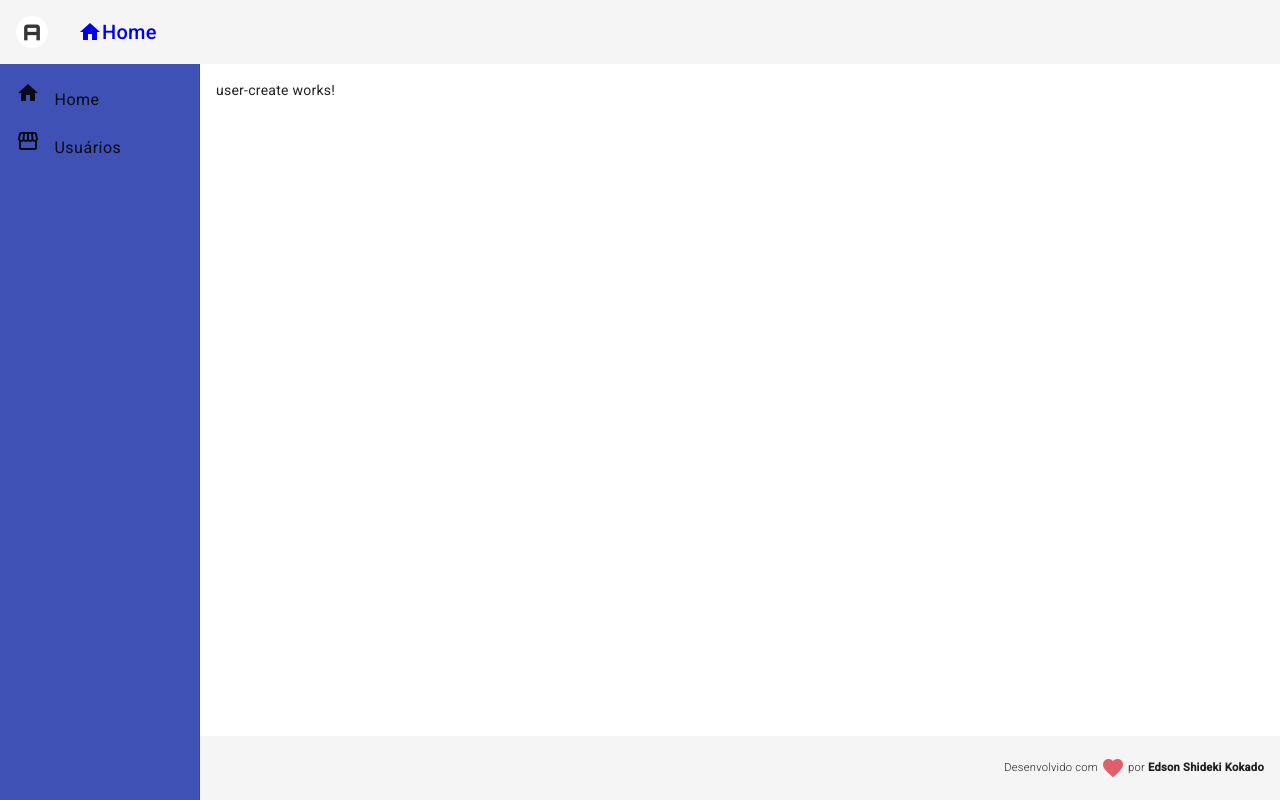
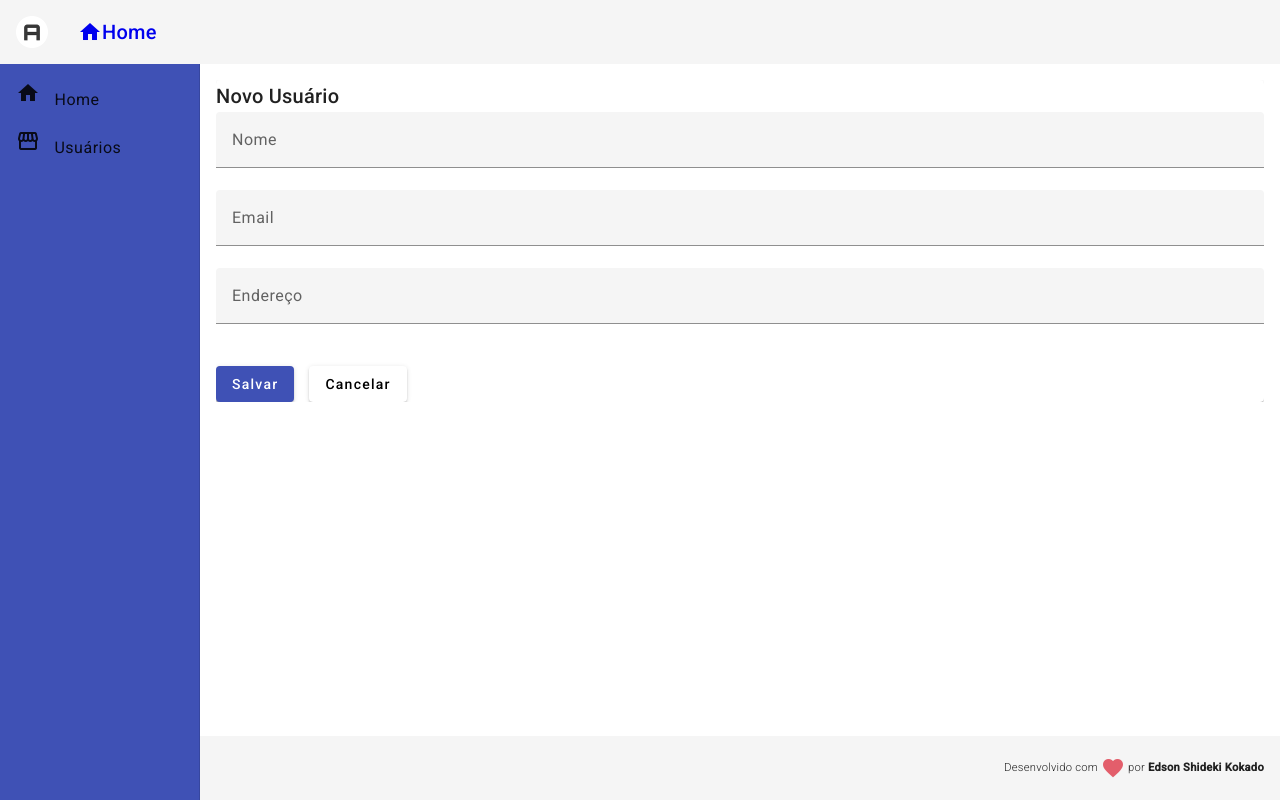
Before and after one commit to eskokado/teste-tecnico-abov, an Angular app in the folder frontend/: page /users/create in a window 1280 px wide. Built offline with nearby package versions, Linux system fonts and the light colour scheme.

Commit message:
feat: create user with post

```diff
--- a/frontend/src/app/components/user/user-create/user-create.component.css
+++ b/frontend/src/app/components/user/user-create/user-create.component.css
@@ -0,0 +1,9 @@
+form {
+  display: flex;
+  flex-direction: column;
+}
+
+button {
+  margin-top: 20px;
+  margin-right: 15px;
+}
--- a/frontend/src/app/components/user/user-create/user-create.component.html
+++ b/frontend/src/app/components/user/user-create/user-create.component.html
@@ -1 +1,23 @@
-<p>user-create works!</p>
+<mat-card>
+  <mat-card-title>Novo Usuário</mat-card-title>
+  <form>
+    <mat-form-field>
+      <input matInput placeholder='Nome' [(ngModel)]='user.name' name='name'>
+    </mat-form-field>
+    <mat-form-field>
+      <input matInput placeholder='Email' [(ngModel)]='user.email' name='email'>
+    </mat-form-field>
+    <mat-form-field>
+      <input matInput placeholder='Endereço' [(ngModel)]='user.address' name='address'>
+    </mat-form-field>
+  </form>
+  <div>
+    <button mat-raised-button (click)='createUser()' color='primary'>
+      Salvar
+    </button>
+
+    <button mat-raised-button (click)='cancel()'>
+      Cancelar
+    </button>
+  </div>
+</mat-card>
--- a/frontend/src/app/components/user/user-create/user-create.component.ts
+++ b/frontend/src/app/components/user/user-create/user-create.component.ts
@@ -1,10 +1,38 @@
-import { Component } from '@angular/core';
+import { Component, OnInit } from '@angular/core';
+import { Router } from '@angular/router';
+import { UserService } from '../user.service'
+import { User } from '../user.model'
 
 @Component({
   selector: 'app-user-create',
   templateUrl: './user-create.component.html',
   styleUrls: ['./user-create.component.css']
 })
-export class UserCreateComponent {
+export class UserCreateComponent implements OnInit {
 
+  user: User = {
+    name: '',
+    email: '',
+    address: ''
+  }
+
+  constructor(
+    private userService: UserService,
+    private router: Router
+  ) {
+  }
+
+  ngOnInit(): void {
+  }
+
+  createUser(): void {
+    this.userService.create(this.user).subscribe(() => {
+      this.userService.showMessage('Operação executada com sucesso!');
+      this.router.navigate(['/users'])
+    });
+  }
+
+  cancel(): void {
+    this.router.navigate(['/users'])
+  }
 }
--- /dev/null
+++ b/frontend/src/app/components/user/user.service.ts
@@ -0,0 +1,30 @@
+import { HttpClient } from '@angular/common/http'
+import { Injectable } from '@angular/core';
+import { MatSnackBar } from '@angular/material/snack-bar';
+import { User } from './user.model'
+import { Observable } from 'rxjs'
+
+@Injectable({
+  providedIn: 'root'
+})
+export class UserService {
+
+  baseUrl = 'http://localhost:8080/users';
+
+  constructor(
+    private snackBar: MatSnackBar,
+    private http: HttpClient
+  ) { }
+
+  showMessage(msg: string): void {
+    this.snackBar.open(msg, 'X', {
+      duration: 3000,
+      horizontalPosition: 'right',
+      verticalPosition: 'top'
+    });
+  }
+
+  create(user: User): Observable<User> {
+    return this.http.post<User>(this.baseUrl, user);
+  }
+}
```
Also changed, not shown: frontend/src/app/app.module.ts (+12 -1 lines), 2 other files (tests, documents, lock files or other folders).
